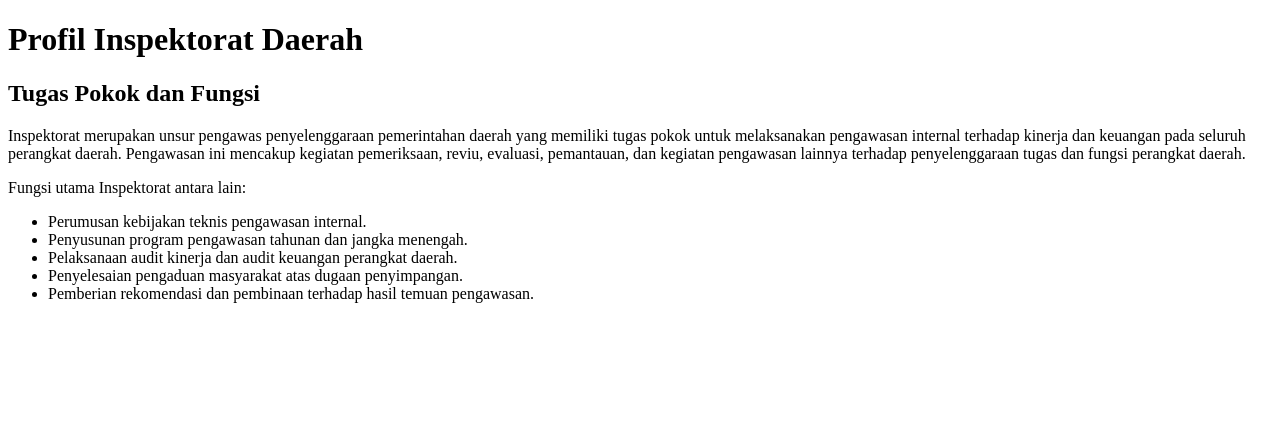
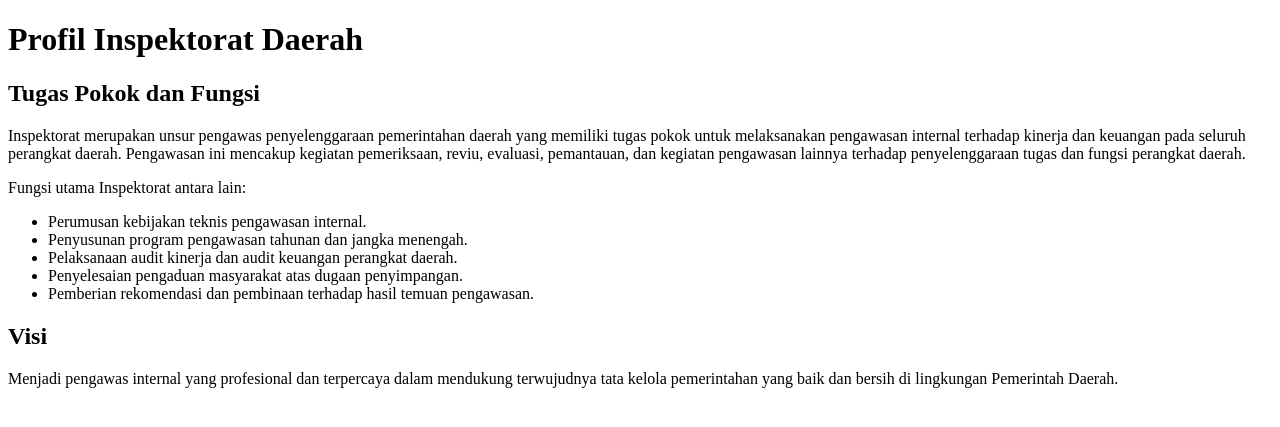
Before and after one commit to muharya022/ilkom-22-cloud-7, a Django app: template sistem_laporan/templates/profile.html in a window 1280 px wide. Shown: the top 427 px of the page. Run offline with Django 5.2, Linux system fonts and the light colour scheme; the template is opened without the code that fills it, so the values that code supplies are empty; parts of the project's set-up code (start-up, migrations or seed data) failed here and were passed over.

Commit message:
page profile section 2

```diff
--- a/sistem_laporan/templates/profile.html
+++ b/sistem_laporan/templates/profile.html
@@ -27,6 +27,13 @@
             </ul>
         </div>
 
+        <div class="section">
+            <h2>Visi</h2>
+            <p>
+                Menjadi pengawas internal yang profesional dan terpercaya dalam mendukung terwujudnya tata kelola pemerintahan yang baik dan bersih di lingkungan Pemerintah Daerah.
+            </p>
+        </div>
+
 
 </body>
 </html>
```
